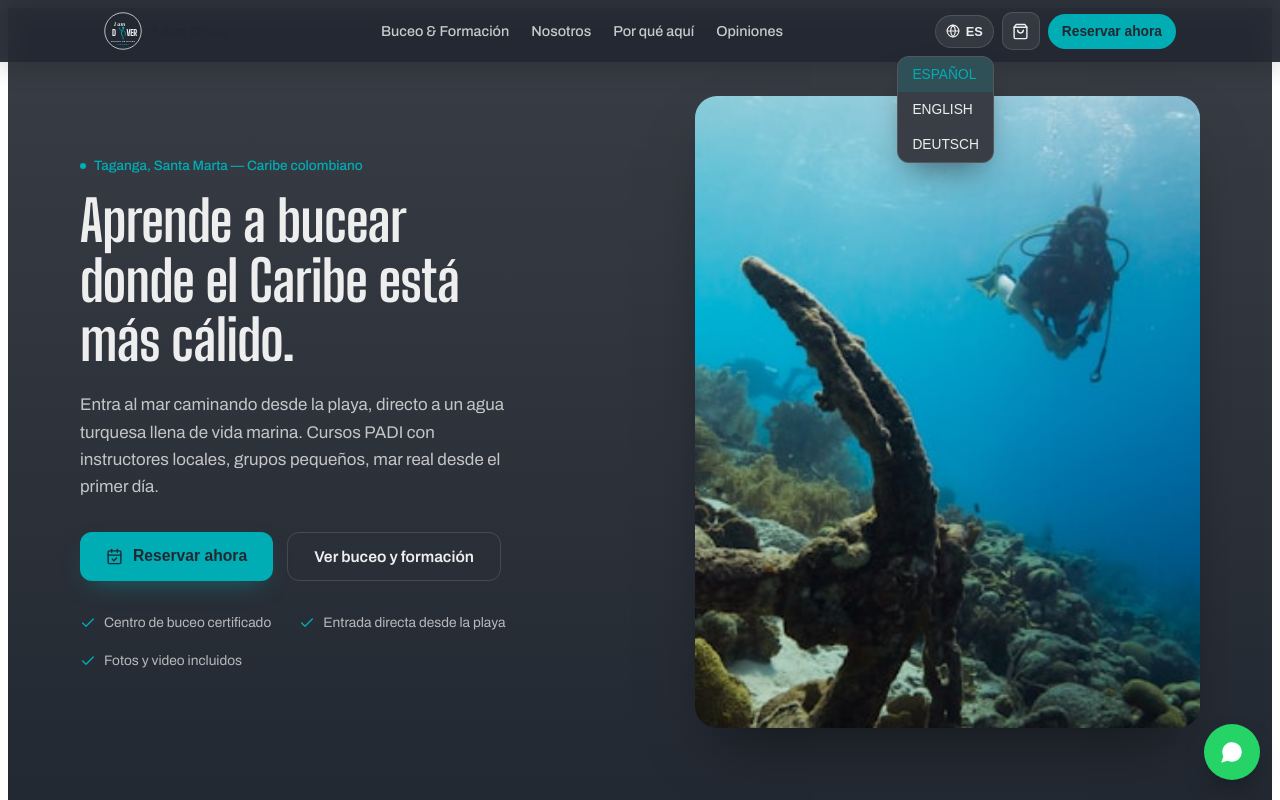
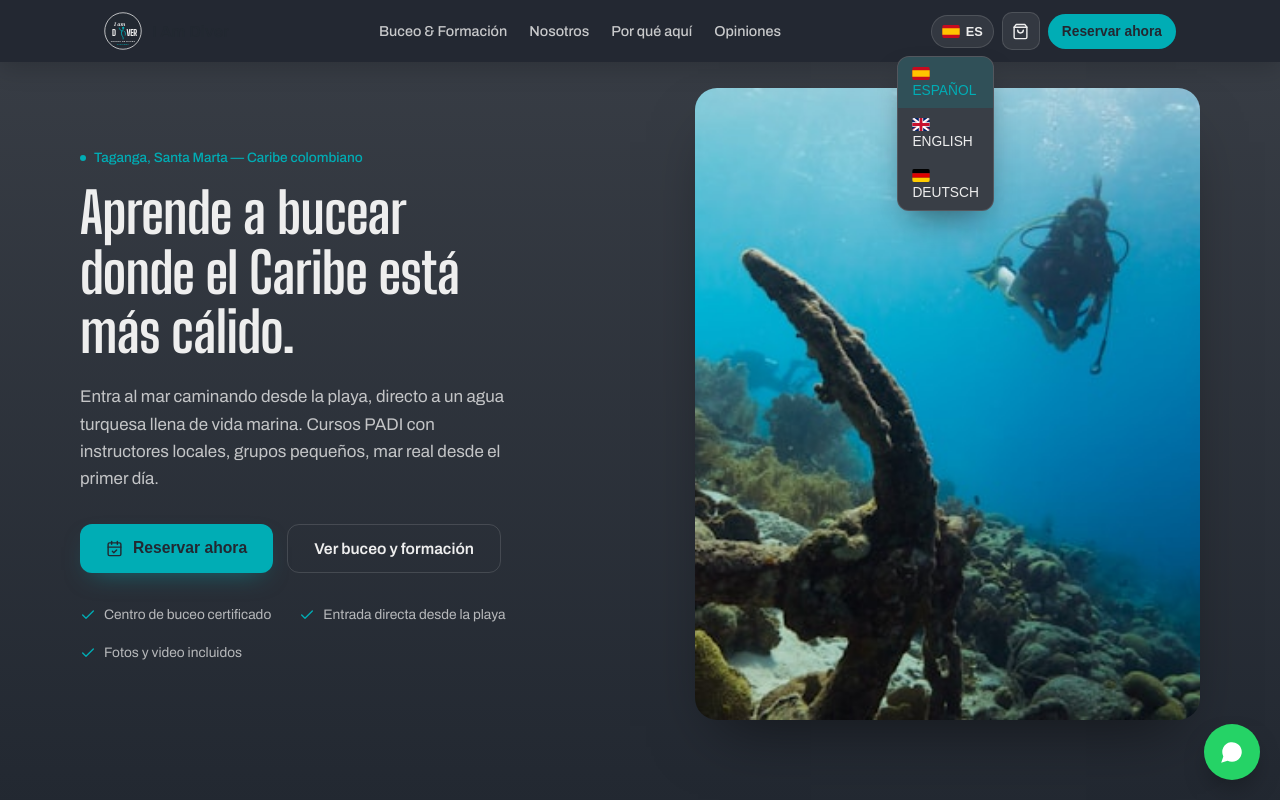
Before and after one commit to LeonardoJose21/iam-diver, a React (Vite) app: page / in a window 1280 px wide. Both pictures are taken after a click on the button "ES". Shown: the top 800 px of the page. Built offline with nearby package versions, Linux system fonts and the light colour scheme.

Commit message:
some fixes

```diff
--- a/src/IAmDiverLanding.jsx
+++ b/src/IAmDiverLanding.jsx
@@ -47,9 +47,61 @@ const formatCOP = (n) => `${new Intl.NumberFormat("es-CO").format(n)} COP`;
 --------------------------------------------------------------- */
 
 const LANGS = [
-  { code: "es", label: "ESPAÑOL" },
-  { code: "en", label: "ENGLISH" },
-  { code: "de", label: "DEUTSCH" },
+  {
+    code: "es",
+    label: "ESPAÑOL",
+    flag: (
+      <svg
+        width="18"
+        height="13"
+        viewBox="0 0 640 480"
+        style={{ borderRadius: "2px" }}
+      >
+        <path fill="#c60b1e" d="M0 0h640v480H0z" />
+        <path fill="#ffc400" d="M0 120h640v240H0z" />
+      </svg>
+    ),
+  },
+  {
+    code: "en",
+    label: "ENGLISH",
+    flag: (
+      <svg
+        width="18"
+        height="13"
+        viewBox="0 0 640 480"
+        style={{ borderRadius: "2px" }}
+      >
+        <path fill="#012169" d="M0 0h640v480H0z" />
+        <path
+          fill="#FFF"
+          d="m75 0 245 180L565 0h75v50L395 240l245 190v50h-75L320 300 75 480H0v-50l245-190L0 50V0h75z"
+        />
+        <path
+          fill="#C8102E"
+          d="m424 261 216 164v25l-228-172h12zm-208 0L0 425v25l228-172h-12zM0 30l216 163h12L0 18V30zm640 0L424 193h-12l228-175V30z"
+        />
+        <path fill="#FFF" d="M240 0h160v480H240zM0 160h640v160H0z" />
+        <path fill="#C8102E" d="M267 0h106v480H267zM0 187h640v106H0z" />
+      </svg>
+    ),
+  },
+  {
+    code: "de",
+    label: "DEUTSCH",
+    flag: (
+      <svg
+        width="18"
+        height="13"
+        viewBox="0 0 640 480"
+        style={{ borderRadius: "2px" }}
+      >
+        <path fill="#000" d="M0 0h640v160H0z" />
+        <path fill="#DD0000" d="M0 160h640v160H0z" />
+        <path fill="#FFCC00" d="M0 320h640v160H0z" />
+      </svg>
+    ),
+  },
 ];
 
 function useRevealOnScroll() {
@@ -297,7 +349,9 @@ export default function IAmDiverLanding() {
                 aria-haspopup="true"
                 aria-expanded={langMenuOpen}
               >
-                <Globe size={14} />
+                <span style={{ display: "inline-flex", alignItems: "center" }}>
+                  {LANGS.find((l) => l.code === lang)?.flag}
+                </span>
                 {lang.toUpperCase()}
               </button>
               {langMenuOpen && (
@@ -311,6 +365,15 @@ export default function IAmDiverLanding() {
                         setLangMenuOpen(false);
                       }}
                     >
+                      <span
+                        style={{
+                          display: "inline-flex",
+                          alignItems: "center",
+                          marginRight: "8px",
+                        }}
+                      >
+                        {l.flag}
+                      </span>
                       {l.label}
                     </button>
                   ))}
@@ -360,12 +423,18 @@ export default function IAmDiverLanding() {
               {t.nav.faq}
             </a>
             <button
-              className="iad-mobile-menu-cta"
+              className="btn-primary iad-mobile-menu-cta"
+              style={{
+                width: "100%",
+                justifyContent: "center",
+                marginTop: "12px",
+              }}
               onClick={() => {
                 setMenuOpen(false);
                 handleCtaClick();
               }}
             >
+              <CalendarCheck size={17} />
               {t.hero.ctaPrimary}
             </button>
           </div>
@@ -598,10 +667,7 @@ export default function IAmDiverLanding() {
                           {inCart && (
                             <button
                               className="btn-primary btn-pay-now"
-      onClick={() => {
-        setCheckoutOpen(true);
-        setPaymentSuccess(false);
-      }}
+                              onClick={() => setCartOpen(true)}
                             >
                               <CreditCard size={15} />
                               {t.courses.payNow}
--- a/src/main.css
+++ b/src/main.css
@@ -1,4 +1,20 @@
 @import url("https://fonts.googleapis.com/css2?family=Big+Shoulders+Display:wght@400;500;600;700;800;900&family=Archivo:wght@400;500;600;700&family=Space+Mono:wght@400;700&display=swap");
+
+html,
+body {
+  margin: 0;
+  padding: 0;
+  box-sizing: border-box;
+  width: 100%;
+  overflow-x: hidden;
+  background-color: #222831;
+}
+
+*,
+*::before,
+*::after {
+  box-sizing: border-box;
+}
 
 .iad-root {
   --ink: #222831;
@@ -14,7 +30,9 @@
   background: var(--paper);
   -webkit-font-smoothing: antialiased;
   position: relative;
-}
+  width: 100%;
+}
+
 .iad-root * {
   box-sizing: border-box;
 }
```
Lines whose indentation alone changed are shown as unchanged.
